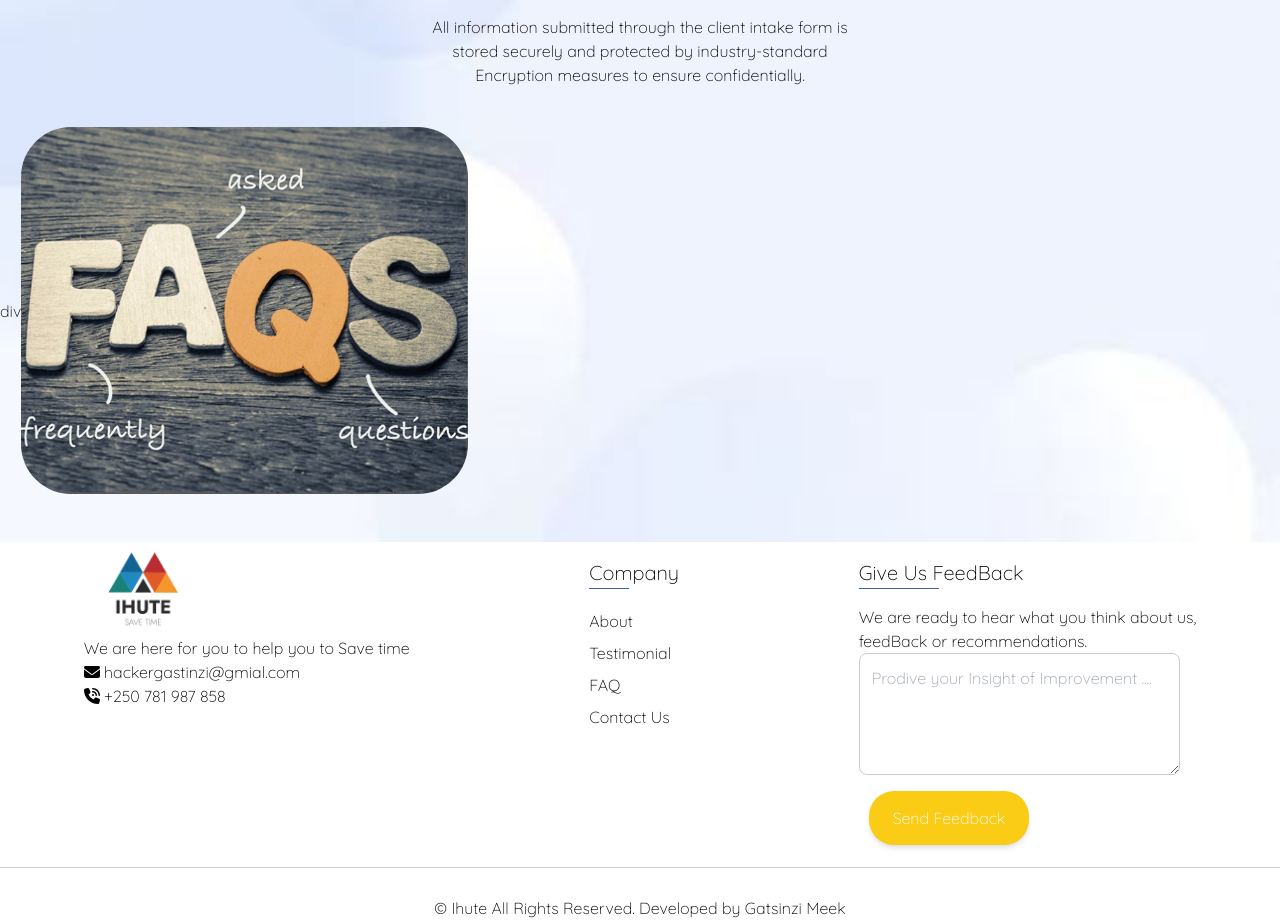
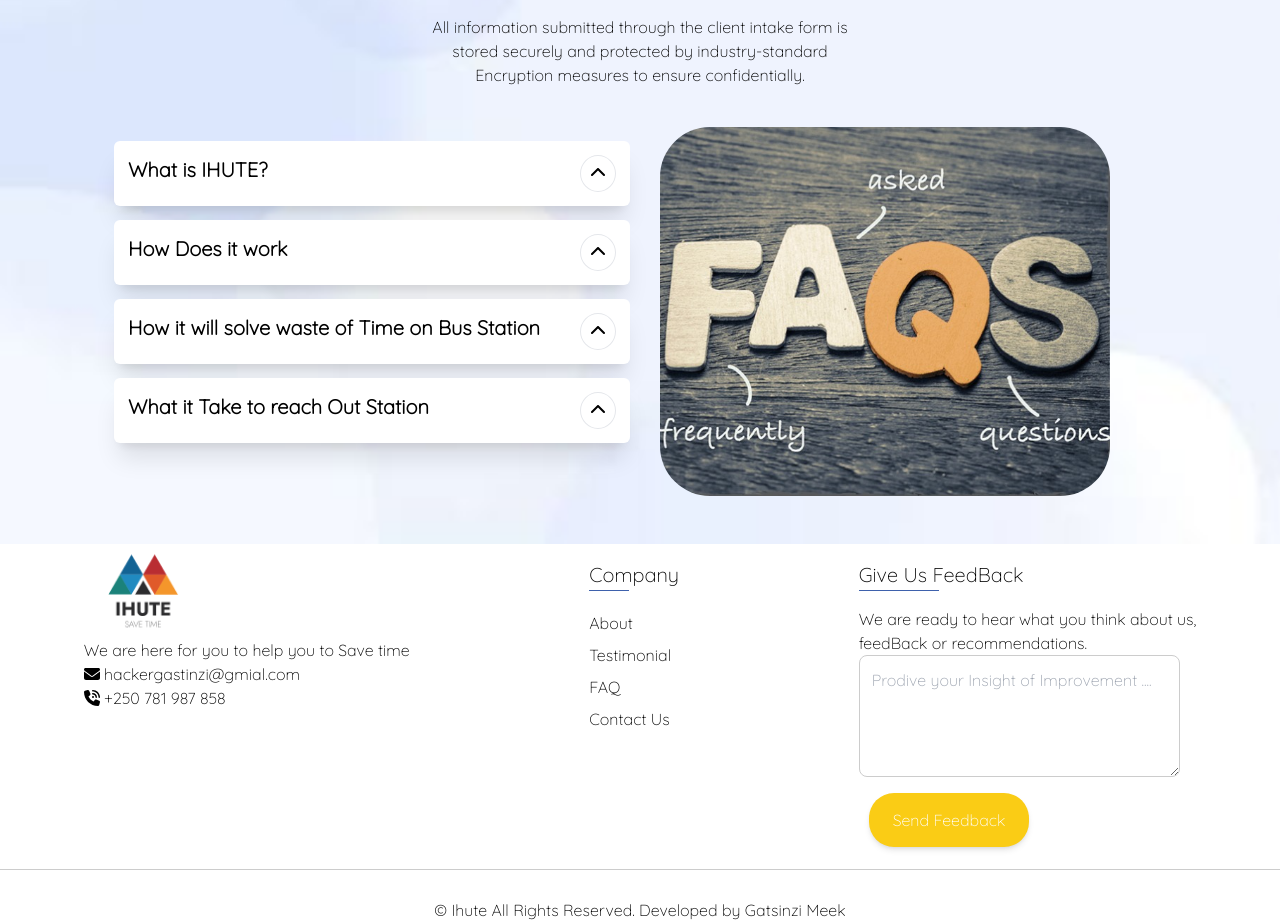
Before and after one commit to Gatsinzimeek/IHUTE, a React (Create React App) app: page / in a window 1280 px wide. Shown: the part 1980-2904 px from the top of the page. Built offline with nearby package versions, Linux system fonts and the light colour scheme; no server answers.

Commit message:
new features

```diff
--- a/src/Component/FAQ/FAQ.jsx
+++ b/src/Component/FAQ/FAQ.jsx
@@ -1,17 +1,42 @@
 import Faq from '../../Assets/FAQ.jpeg'
 import bg from '../../Assets/bg.JPG'
+import FaqBox from '../FaqBox/FaqBox'
+import {motion} from 'framer-motion';
 const FAQ = () => {
+    const FaqData = [
+        {
+            Question: 'What is IHUTE?',
+            Answer: 'Lorem ipsum dolor sit amet consectetur adipisicing elit. Nihil vitae, doloremque, vero excepturi eligendi et fuga atque.'
+        },
+        {
+            Question: 'How Does it work',
+            Answer: 'Lorem ipsum dolor sit amet consectetur adipisicing elit. Nihil vitae, doloremque, vero excepturi eligendi et fuga atque.'
+        },
+        {
+            Question: 'How it will solve waste of Time on Bus Station',
+            Answer: 'Lorem ipsum dolor sit amet consectetur adipisicing elit. Nihil vitae, doloremque, vero excepturi eligendi et fuga atque.'
+        },
+        {
+            Question: 'What it Take to reach Out Station',
+            Answer: 'Lorem ipsum dolor sit amet consectetur adipisicing elit. Nihil vitae, doloremque, vero excepturi eligendi et fuga atque.'
+        }
+    ]
   return (
     <section className='text-center mt-[20px] pt-12 pb-12' style={{backgroundImage: `url(${bg})`, backgroundRepeat: 'none', backgroundSize: 'cover'}}  id='FAQ'>
         <h1 className='text-yellow-400 mb-[10px] font-bold text-[23px]'> FAQ</h1>
         <h2 className='text-[45px] font-extrabold'>Learn About Features form FAQ <span className='block m-auto border-b border-b-px w-[180px] border-yellow-400'></span></h2>
         <p className='w-[35%] max-sm:w-[70%] mb-[40px] mt-[20px] m-auto'>All information submitted through the client intake form is stored securely and protected by industry-standard Encryption measures to ensure confidentially.</p>
-        <div className='flex items-center max-sm:grid'>
-            <div>
-                div
+        <div className='flex  justify-around gap-4 pl-[100px] pr-[20px] items-start max-md:grid'>
+            <div className='w-[50%] max-md:w-[100%] max-md:items-center'>
+                {
+                    FaqData.map( (data, index) => {
+                        return (
+                            <FaqBox key={index} FaqInfo={data} id={index} />)
+                    })
+                }
             </div>
             <div >
-                <img src={Faq} className='rounded-[50px] w-[70%]' alt="FAQ" />
+                <img src={Faq} className='rounded-[50px] w-[75%]' alt="FAQ" />
             </div>
         </div>
 
--- /dev/null
+++ b/src/Component/FaqBox/FaqBox.jsx
@@ -0,0 +1,25 @@
+import { FontAwesomeIcon } from '@fortawesome/react-fontawesome'
+import { faChevronDown, faChevronUp} from '@fortawesome/free-solid-svg-icons';
+import { useState } from 'react';
+import {motion} from 'framer-motion';
+const FaqBox = ({FaqInfo, id}) => {
+
+    const [selected, setSelected] = useState(null);
+    const handleClick = (i) => {
+         if(selected === id) {
+            setSelected(null);
+         }else{
+            setSelected(i)
+         }
+    }
+  return (
+        <motion.div animate={{x: 0}} initial={{x: '-100%'}} className='bg-white w-fitcontent rounded-md shadow-xl m-[14px] p-[10px]'>
+                    <h1 className='flex justify-between m-1'><span className='font-bold text-[20px]'>{FaqInfo.Question}</span> <span className='border pt-[5px] pb-[6px] p-[9px] cursor-pointer  rounded-[50%] hover:bg-yellow-400 hover:text-white ' onClick={ () => handleClick(id)}><FontAwesomeIcon icon={selected === id ? faChevronDown: faChevronUp} /></span></h1>
+                    {
+                        selected === id && <p className='text-left'>{FaqInfo.Answer}</p>
+                    }
+        </motion.div>
+  )
+}
+
+export default FaqBox
--- a/src/Component/Footer/Footer.jsx
+++ b/src/Component/Footer/Footer.jsx
@@ -6,7 +6,7 @@ import { faEnvelope,faPhoneVolume } from '@fortawesome/free-solid-svg-icons'
 const Footer = () => {
   return (
     <footer className='bg-[#fff] w-[100%]'>
-    <div className='flex justify-around  max-sm:grid max-sm:items-center  gap-3'>
+    <div className='flex justify-around  max-md:grid max-sm:items-center  gap-3'>
       <div>
         <img src={Logo} className='w-[120px]' alt="logo"/>
         <p>We are here for you to help you to Save time</p>
--- a/tailwind.config.js
+++ b/tailwind.config.js
@@ -6,6 +6,7 @@ module.exports = {
     extend: {
       screens: {
         'md': '950px',
+        'lg': '1000px',
       },
     },
   },
```
